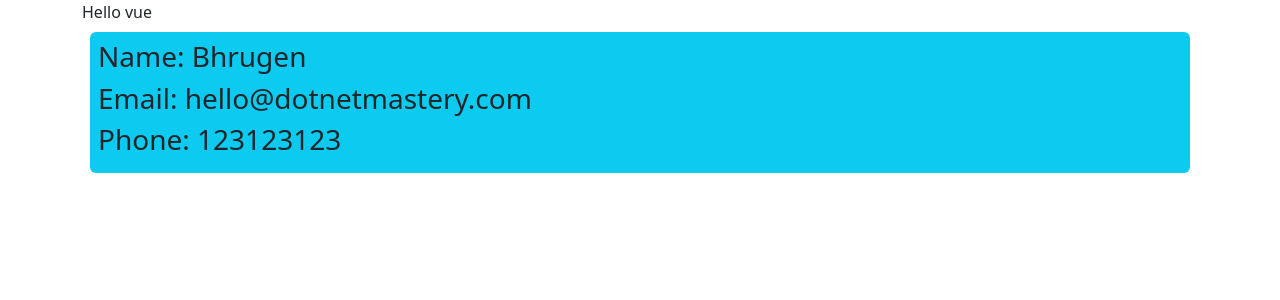
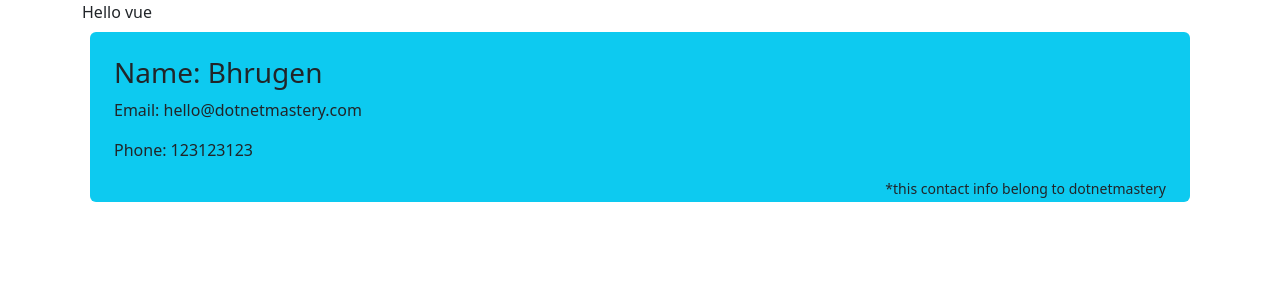
Before and after one commit to JLXP/vue-components-2, a Vue app: page / in a window 1280 px wide. Shown: the top 300 px of the page. Built offline with nearby package versions, Linux system fonts and the light colour scheme.

Commit message:
Propieades vinculads en vue part2

```diff
--- a/src/App.vue
+++ b/src/App.vue
@@ -1,7 +1,7 @@
 <template>
   <div class="container">
     <div>{{ message }}</div>
-    <Contact name="Bhrugen" phone="123123123"></Contact>
+    <Contact name="Bhrugen" phone="123123123" :ownername="contactOwner"></Contact>
     <!--local component-->
     <!-- <ButtonContainer></ButtonContainer> -->
   </div>
@@ -9,8 +9,9 @@
 
 <script setup>
 import Contact from "./components/Contact.vue";
-import ButtonContainer from "./components/ButtonContainer.vue";
+//import ButtonContainer from "./components/ButtonContainer.vue";
 const message = "Hello vue";
+const contactOwner = "dotnetmastery";
 </script>
 
 <style></style>
--- a/src/components/Contact.vue
+++ b/src/components/Contact.vue
@@ -1,12 +1,15 @@
 <template>
-  <div class="bg-info rounded p-2 m-2">
+  <div class="bg-info rounded p-4 m-2">
     <h3>Name: {{ name }}</h3>
-    <h3>Email: {{ email }}</h3>
-    <h3>Phone: {{ phone }}</h3>
+    <p>Email: {{ email }}</p>
+    <p>Phone: {{ phone }}</p>
+    <p class="float-end small" v-if="ownername != ''">
+      *this contact info belong to {{ ownername }}
+    </p>
   </div>
 </template>
 <script setup>
-import { ref } from "vue";
+import { ref, defineProps} from "vue";
 const email = ref("hello@dotnetmastery.com");
-const props = defineProps(["name", "phone"])
+const props = defineProps(["name", "phone", "ownername"])
 </script>
```
